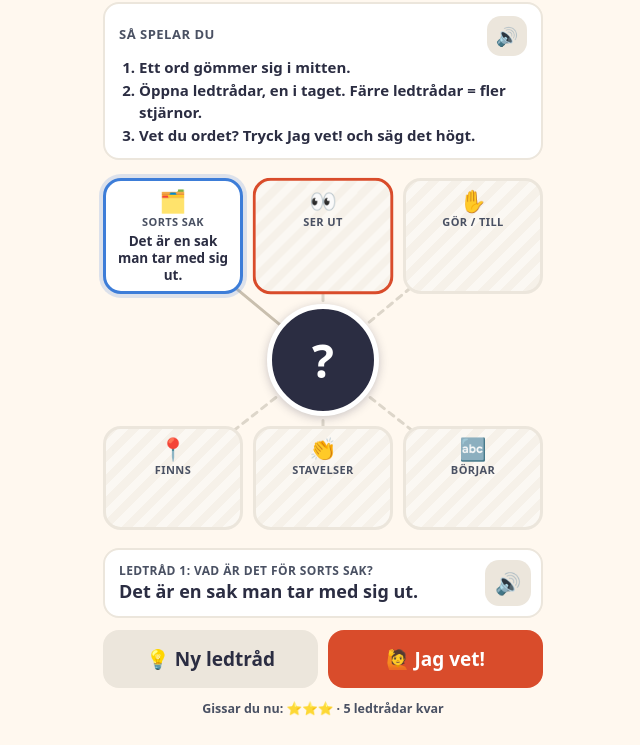
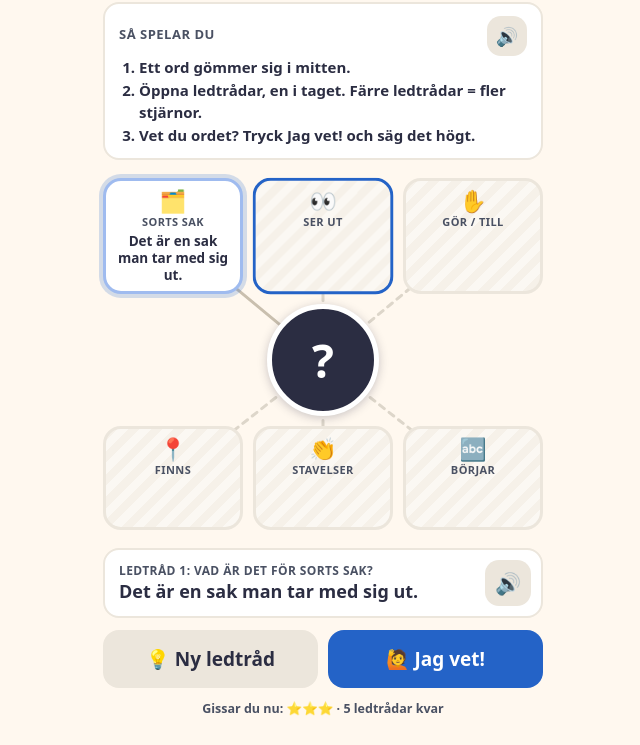
Before and after one commit to madse82/sifferjakt, a plain HTML site: page ordjakt.html in a window 1280 px wide. Shown: the part 74-819 px from the top of the page, without its empty margins (317-957 px from the left). Drawn offline with Linux system fonts and the light colour scheme.

Commit message:
Ordjakt: own blue colour and app icon
Co-Authored-By: Claude Opus 5.5 <noreply@anthropic.com>
Claude-Session: https://claude.ai/code/session_01DbuWbiZn3bzrvxx1LgJfnd

```diff
--- a/ordjakt.html
+++ b/ordjakt.html
@@ -5,13 +5,16 @@
 <meta name="viewport" content="width=device-width, initial-scale=1, viewport-fit=cover">
 <meta name="apple-mobile-web-app-capable" content="yes">
 <meta name="theme-color" content="#fff8ef">
+<meta name="apple-mobile-web-app-title" content="Ordjakt">
+<link rel="apple-touch-icon" href="ordjakt-icon.png">
+<link rel="icon" type="image/svg+xml" href="ordjakt-icon.svg">
 <title>Ordjakt</title>
 <style>
   :root{
     --bg:#fff8ef; --ink:#2b2d42; --ink2:#4a5163;
     --tile:#ffffff; --border:#ddd6ca; --key:#ece6dc;
-    --accent:#d94c2b; --g:#1f8a57; --y:#f5c242;
-    --sem:#3d7dd8; --pho:#8a4fd1;
+    --accent:#2463c7; --g:#1f8a57; --y:#f5c242;
+    --sem:#9fbbef; --pho:#b99ce6;
   }
   *{box-sizing:border-box;-webkit-tap-highlight-color:transparent}
   body{margin:0;background:var(--bg);color:var(--ink);
@@ -54,7 +57,7 @@
   .clue.open.pho{border-color:var(--pho)}
   .clue.flip{animation:flip .45s ease-out}
   @keyframes flip{from{transform:rotateY(90deg)}to{transform:none}}
-  .clue.cur{box-shadow:0 0 0 4px rgba(61,125,216,.18)}
+  .clue.cur{box-shadow:0 0 0 4px rgba(36,99,199,.2)}
   #center{position:relative;z-index:1;grid-column:2;grid-row:2;align-self:center;justify-self:center;width:112px;height:112px;border-radius:50%;
     background:var(--ink);color:#fff;display:flex;flex-direction:column;align-items:center;justify-content:center;
     font-size:46px;font-weight:900;border:5px solid #fff;box-shadow:0 2px 10px rgba(43,45,66,.25)}
```
Also changed, not shown: ordjakt-icon.png (added), ordjakt-icon.svg (added).
